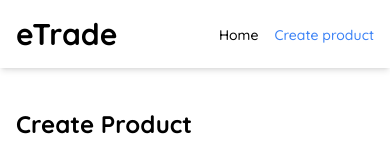
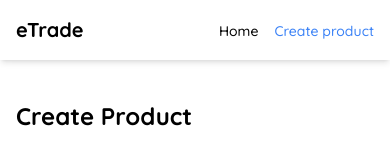
Before and after one commit to mmesomaokenwa/frontend-test, a Next.js app: page /product/new in a window 390 px wide. Shown: the top 160 px of the page. Built offline with nearby package versions, Linux system fonts and the light colour scheme; no server answers; the database is empty.

Commit message:
fix layout issue in product filter

```diff
--- a/src/components/forms/ProductFilterForm.tsx
+++ b/src/components/forms/ProductFilterForm.tsx
@@ -116,13 +116,13 @@ const ProductFilterForm = () => {
         </div>
       </div>
 
-      <div className="flex items-center justify-end gap-4">
+      <div className="flex items-center justify-end gap-4 lg:mt-6">
         <Button
           type="button"
           variant="outline"
           size="sm"
           onClick={handleReset}
-          className="p-2 px-4 border-2 text-base font-medium"
+          className="lg:p-2 lg:px-4 border-2 lg:text-base font-medium"
         >
           Reset
         </Button>
@@ -130,7 +130,7 @@ const ProductFilterForm = () => {
           type="submit"
           size="sm"
           variant="primary"
-          className="p-2 px-4 text-base font-medium"
+          className="lg:p-2 lg:px-4 lg:text-base font-medium"
         >
           Filter
         </Button>
--- a/src/components/general/Header.tsx
+++ b/src/components/general/Header.tsx
@@ -10,7 +10,7 @@ const Header = () => {
   return (
     <header className="w-full p-4 shadow-md bg-white sticky top-0 z-50">
       <div className='w-full max-w-6xl mx-auto flex items-center justify-between'>
-        <h1 className="text-3xl font-bold">eTrade</h1>
+        <h1 className="text-xl md:text-2xl lg:text-3xl font-bold">eTrade</h1>
         <ul className='flex items-center gap-4'>
           {headerLinks.map((link) => (
             <li key={link.href}>
@@ -18,7 +18,6 @@ const Header = () => {
             </li>
           ))}
         </ul>
-        {/* <AddToCartBtn /> */}
       </div>
     </header>
   );
```
